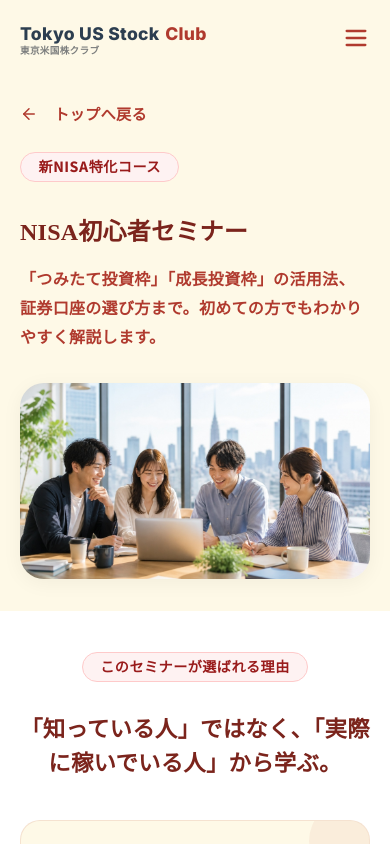
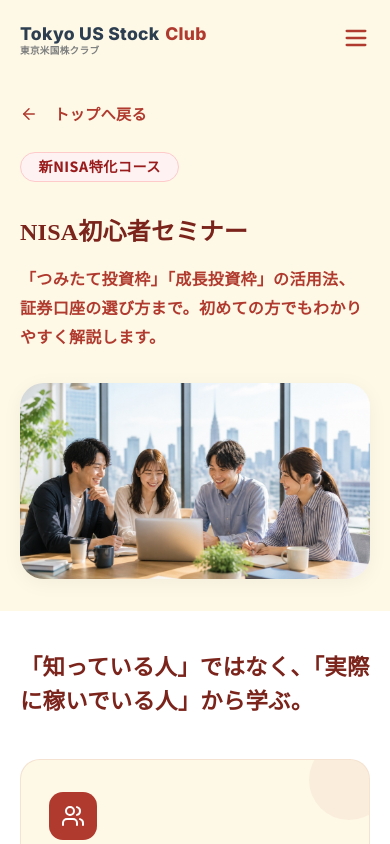
Before and after one commit to yutarotobioka0121-ship-it/tokyo-us-stock-site, a Next.js app: page /seminar/nisa in a window 390 px wide. Built offline with nearby package versions, Linux system fonts and the light colour scheme; no server answers; a web font is replaced by a local one.

Commit message:
style: NISAページの「選ばれる理由」タグを削除し、見出しを左寄せに変更

```diff
--- a/src/app/seminar/nisa/page.tsx
+++ b/src/app/seminar/nisa/page.tsx
@@ -202,9 +202,8 @@ export default async function NisaSeminarPage() {
         <div className="container" style={{ maxWidth: '860px', margin: '0 auto' }}>
 
           {/* キャッチコピー */}
-          <div style={{ textAlign: 'center', marginBottom: '2.5rem' }}>
-            <span className="featured-tag">このセミナーが選ばれる理由</span>
-            <h2 style={{ fontFamily: 'var(--font-heading)', fontSize: 'clamp(1.4rem, 4vw, 2rem)', fontWeight: '900', color: 'var(--primary-dark)', marginTop: '0.75rem', lineHeight: '1.5' }}>
+          <div style={{ textAlign: 'left', marginBottom: '2.5rem', width: '100%' }}>
+            <h2 style={{ fontFamily: 'var(--font-heading)', fontSize: 'clamp(1.4rem, 4vw, 2rem)', fontWeight: '900', color: 'var(--primary-dark)', margin: 0, lineHeight: '1.5' }}>
               「知っている人」ではなく、<br className="sp-hide" />
               「実際に稼いでいる人」から学ぶ。
             </h2>
```
